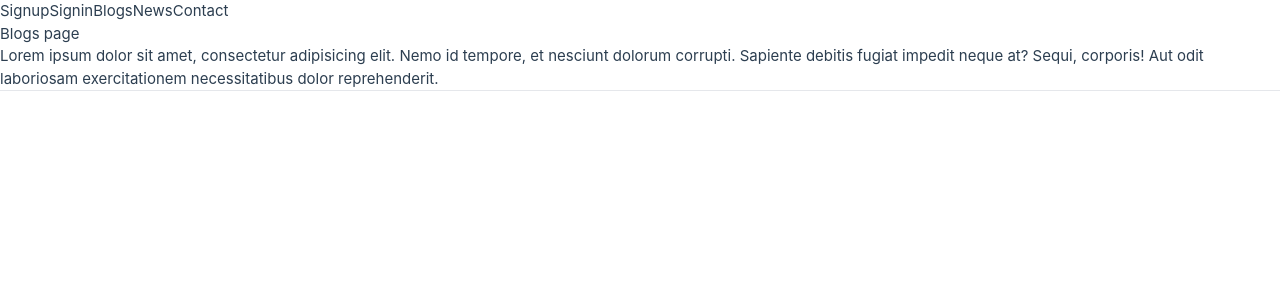
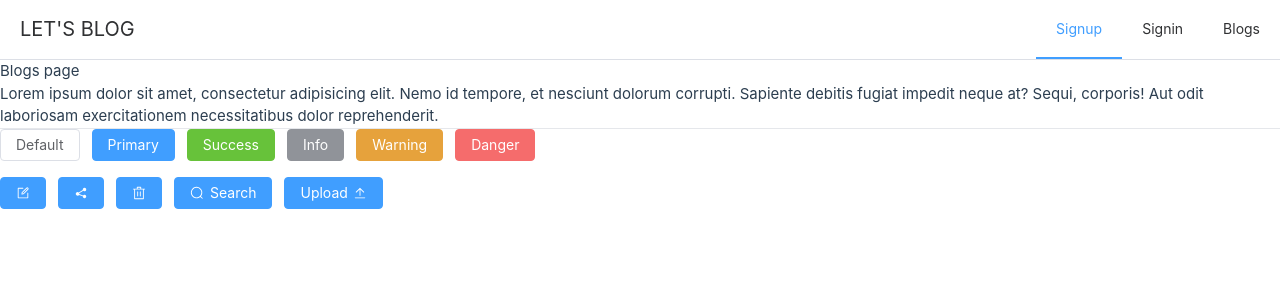
Before and after one commit to tazbin/blog-website-frontend-Vuejs, a Vue app: page / in a window 1280 px wide. Shown: the top 300 px of the page. Built offline with nearby package versions, Linux system fonts and the light colour scheme.

Commit message:
feat: element plus added

```diff
--- a/package.json
+++ b/package.json
@@ -10,6 +10,7 @@
     "format": "prettier --write src/"
   },
   "dependencies": {
+    "element-plus": "^2.4.2",
     "vue": "^3.3.4",
     "vue-router": "^4.2.5"
   },
@@ -23,6 +24,8 @@
     "postcss": "^8.4.31",
     "prettier": "^3.0.3",
     "tailwindcss": "^3.3.5",
+    "unplugin-auto-import": "^0.16.7",
+    "unplugin-vue-components": "^0.25.2",
     "vite": "^4.4.11"
   }
 }
--- a/src/components/NavBar.vue
+++ b/src/components/NavBar.vue
@@ -1,9 +1,31 @@
 <template>
-  <div>
-    <router-link to="/signup">Signup</router-link>
+  <div class="container mx-auto">
+  <el-menu
+    :default-active="activeIndex"
+    class="el-menu-demo"
+    mode="horizontal"
+    :ellipsis="false"
+  >
+    <el-menu-item index="0">
+      <h1 class="text-xl">LET'S BLOG</h1>
+    </el-menu-item>
+    <div class="flex-1" />
+
+    <el-menu-item index="1">
+      <router-link to="/signup">Signup</router-link>
+    </el-menu-item>
+    <el-menu-item index="2">
     <router-link to="/signin">Signin</router-link>
-    <router-link to="/blogs">Blogs</router-link>
-    <router-link to="/news">News</router-link>
-    <router-link to="/contact">Contact</router-link>
-  </div>
+    </el-menu-item>
+    <el-menu-item index="3">
+    <router-link to="/">Blogs</router-link>
+    </el-menu-item>
+  </el-menu>
+</div>
 </template>
+
+<script setup>
+import { ref } from 'vue'
+
+const activeIndex = ref('1')
+</script>
--- a/src/main.js
+++ b/src/main.js
@@ -4,8 +4,12 @@
 import App from './App.vue'
 import router from './router'
 
+import ElementPlus from 'element-plus'
+import 'element-plus/dist/index.css'
+
 const app = createApp(App)
 
 app.use(router)
+app.use(ElementPlus)
 
 app.mount('#app')
--- a/src/views/BlogsPage.vue
+++ b/src/views/BlogsPage.vue
@@ -5,5 +5,29 @@
     corrupti. Sapiente debitis fugiat impedit neque at? Sequi, corporis! Aut odit laboriosam
     exercitationem necessitatibus dolor reprehenderit.
     <hr />
+
+    <el-row class="mb-4">
+    <el-button>Default</el-button>
+    <el-button type="primary">Primary</el-button>
+    <el-button type="success">Success</el-button>
+    <el-button type="info">Info</el-button>
+    <el-button type="warning">Warning</el-button>
+    <el-button type="danger">Danger</el-button>
+  </el-row>
+
+  <div class="flex">
+    <el-button type="primary" :icon="Edit" />
+    <el-button type="primary" :icon="Share" />
+    <el-button type="primary" :icon="Delete" />
+    <el-button type="primary" :icon="Search">Search</el-button>
+    <el-button type="primary">
+      Upload<el-icon class="el-icon--right"><Upload /></el-icon>
+    </el-button>
+  </div>
+
   </div>
 </template>
+
+<script setup>
+import { Delete, Edit, Search, Share, Upload } from '@element-plus/icons-vue'
+</script>
--- a/vite.config.js
+++ b/vite.config.js
@@ -3,10 +3,20 @@
 import { defineConfig } from 'vite'
 import vue from '@vitejs/plugin-vue'
 
+import AutoImport from 'unplugin-auto-import/vite'
+import Components from 'unplugin-vue-components/vite'
+import { ElementPlusResolver } from 'unplugin-vue-components/resolvers'
+
 // https://vitejs.dev/config/
 export default defineConfig({
   plugins: [
     vue(),
+    AutoImport({
+      resolvers: [ElementPlusResolver()],
+    }),
+    Components({
+      resolvers: [ElementPlusResolver()],
+    }),
   ],
   resolve: {
     alias: {
```
Also changed, not shown: 1 other file (tests, documents, lock files or other folders).
